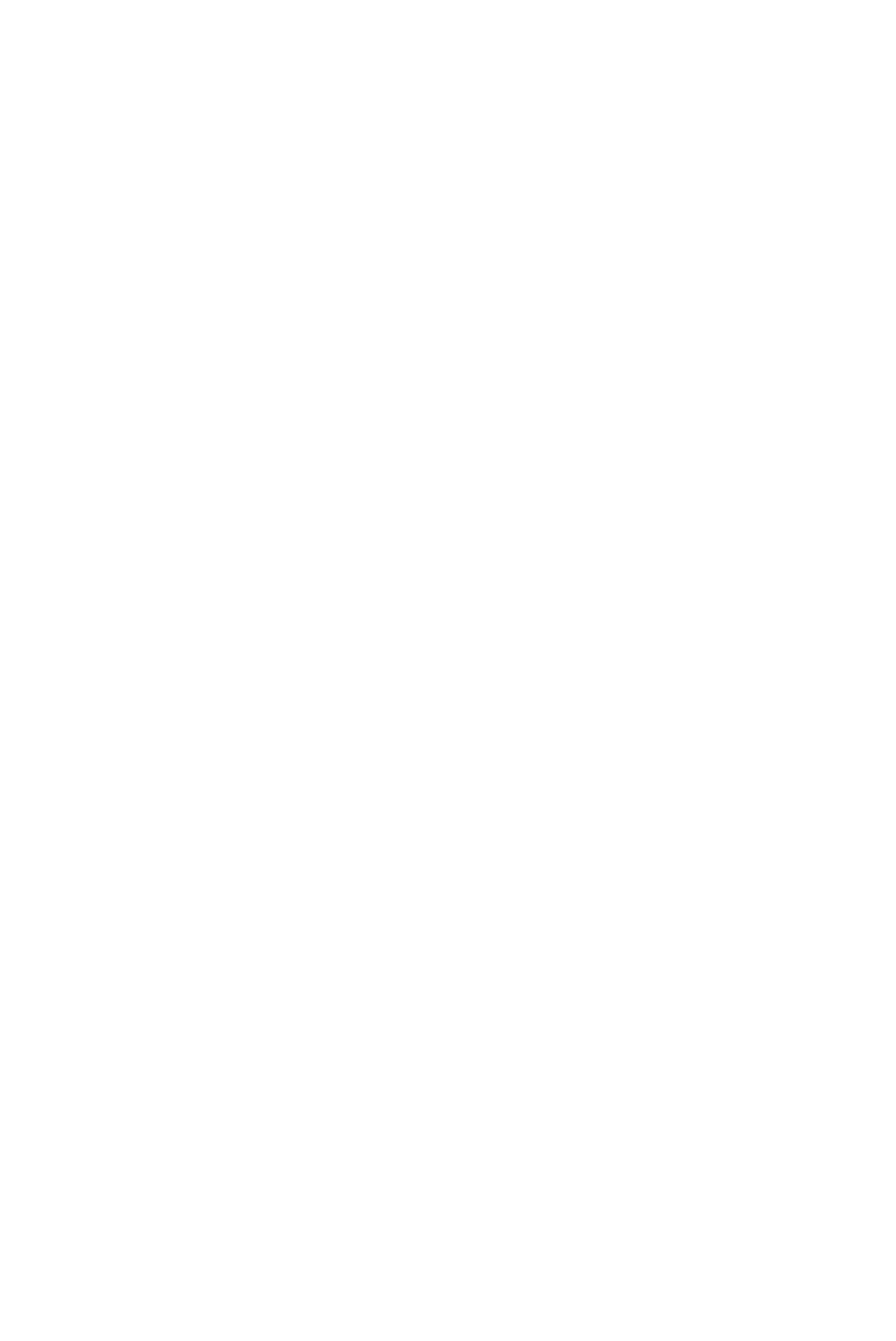
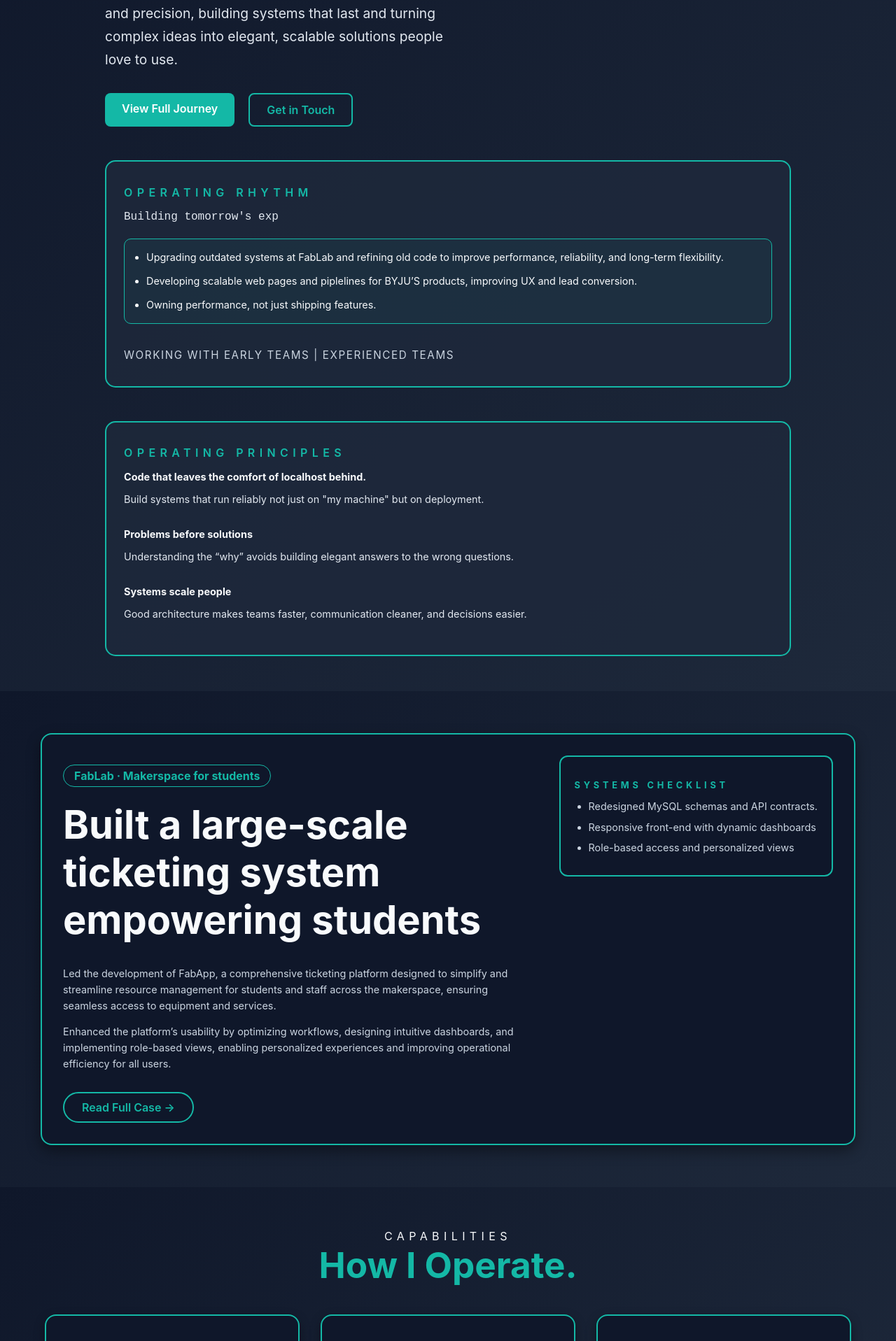
Before and after one commit to pr4neeth/portfolio, a React (Create React App) app: page / in a window 1280 px wide. Shown: the part 363-2280 px from the top of the page at 70% size. Before the commit the page ends 800 px from the top, so only its background shows below. Built offline with nearby package versions, Linux system fonts and the light colour scheme.

Commit message:
routing fixes

```diff
--- a/src/components/CareerEnd.js
+++ b/src/components/CareerEnd.js
@@ -1,5 +1,5 @@
 import React from "react";
-import { useLocation } from "react-router-dom";
+import { useLocation, Link } from "react-router-dom";
 import "./CareerEnd.css";
 
 const CareerEnd = () => {
@@ -19,7 +19,9 @@ const CareerEnd = () => {
             If you’re looking for someone who can define the product story and implement robust systems, let’s connect.
           </p>
           <div className="career-end-actions">
-            {isHomePage && <a href="/portfolio/full-journey" className="career-end-btn">Review the Work</a>}
+            {isHomePage && <Link to="/full-journey" className="career-end-btn">
+                Review the Work
+              </Link>}
             <a href="mailto:praneeth.paladugu2@gmail.com" className="career-end-btn">Send an Email</a>
           </div>
         </div>
--- a/src/components/Experience.js
+++ b/src/components/Experience.js
@@ -1,5 +1,6 @@
 import React from "react";
 import "./Experience.css";
+import { Link } from "react-router-dom";
 
 const experience = {
   title: "FabLab · Makerspace for students",
@@ -30,9 +31,9 @@ const Experience = () => {
             </div>
             {/* Read Full Case Button */}
             <div className="full-case-btn-container">
-              <a href="/potfolio/full-journey" className="full-case-btn">
-                Read Full Case →
-              </a>
+            <Link to="/full-journey" className="full-case-btn">
+              Read Full Case →
+            </Link>
             </div>
           </div>
 
--- a/src/components/Introduction.js
+++ b/src/components/Introduction.js
@@ -1,5 +1,6 @@
 import React, { useState, useEffect } from "react";
 import "./Introduction.css";
+import { Link } from "react-router-dom";
 
 const quotes = [
   "Building tomorrow's experiences today.",
@@ -59,7 +60,7 @@ const Introduction = () => {
         </p>
 
         <div className="intro-buttons">
-          <a href="/full-journey" className="btn primary-btn">View Full Journey</a>
+          <Link to="/full-journey" className="btn primary-btn">View Full Journey</Link>
           <a href="mailto:praneeth.paladugu2@gmail.com" className="btn secondary-btn">Get in Touch</a>
         </div>
 
--- a/src/index.js
+++ b/src/index.js
@@ -1,6 +1,6 @@
 import React from 'react';
 import ReactDOM from 'react-dom/client';
-import { BrowserRouter as Router, Routes, Route } from 'react-router-dom';
+import { HashRouter as Router, Routes, Route } from 'react-router-dom';
 
 import './index.css';
 import Navbar from './components/Navbar';
@@ -17,8 +17,7 @@ const root = ReactDOM.createRoot(document.getElementById('root'));
 
 root.render(
   <React.StrictMode>
-    {/* IMPORTANT: basename added for GitHub Pages */}
-    <Router basename="/portfolio">
+    <Router>
       <Navbar />
 
       <Routes>
@@ -31,7 +30,7 @@ root.render(
               <Experience />
               <Capabilities />
               <Career />
-              <CareerEnd />
+              <CareerEnd showReviewButton={true} />
             </>
           }
         />
@@ -42,7 +41,7 @@ root.render(
           element={
             <>
               <FullJourney />
-              <CareerEnd />
+              <CareerEnd showReviewButton={false} />
             </>
           }
         />
```
